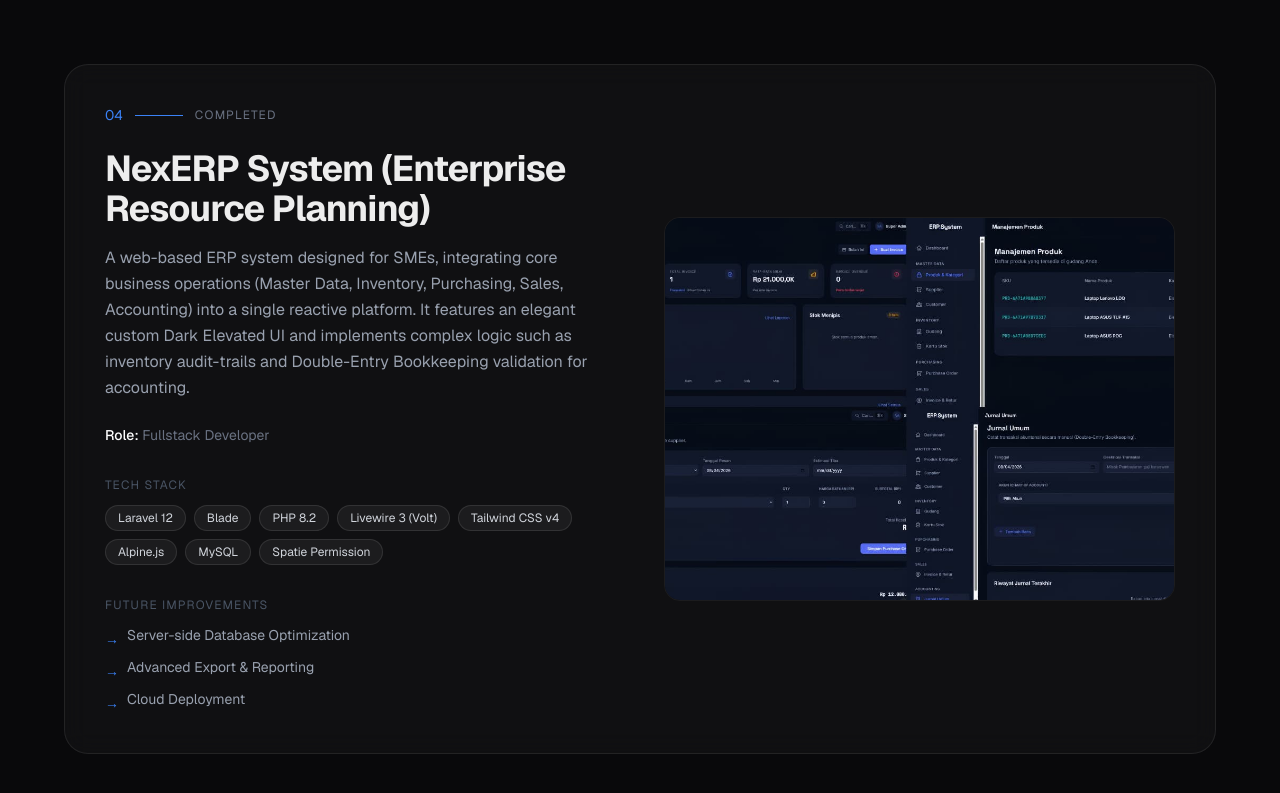
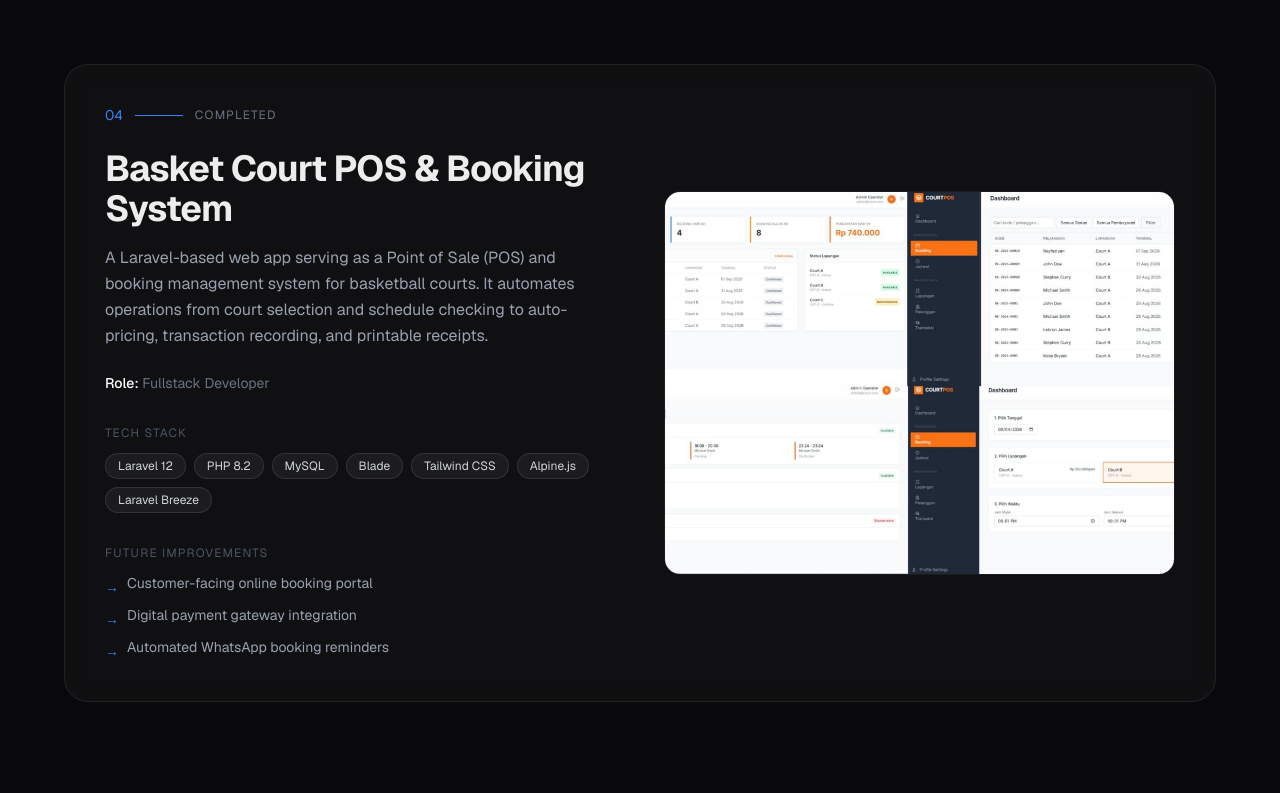
Before and after one commit to paizzz696-gif/faiz-portfolio, a Next.js app: page / in a window 1280 px wide. Shown: the part 3711-4504 px from the top of the page. Built offline with nearby package versions, Linux system fonts and the light colour scheme.

Commit message:
Tambah proyek Basket Court POS

```diff
--- a/src/data/projects.ts
+++ b/src/data/projects.ts
@@ -42,14 +42,14 @@
     futureImprovements: ["Multi-Format & Individual Downloads", "Custom 8-bit Frame Builder", "Dynamic Themes & Soundscapes"],
   },
   {
-    id: "nexerp-system",
-    title: "NexERP System (Enterprise Resource Planning)",
-    overview: "A web-based ERP system designed for SMEs, integrating core business operations (Master Data, Inventory, Purchasing, Sales, Accounting) into a single reactive platform. It features an elegant custom Dark Elevated UI and implements complex logic such as inventory audit-trails and Double-Entry Bookkeeping validation for accounting.",
-    image: "/images/projects/nexerp-system.jpg",
-    techStack: ["Laravel 12", "Blade", "PHP 8.2", "Livewire 3 (Volt)", "Tailwind CSS v4", "Alpine.js", "MySQL", "Spatie Permission"],
+    id: "basket-court-pos",
+    title: "Basket Court POS & Booking System",
+    overview: "A Laravel-based web app serving as a Point of Sale (POS) and booking management system for basketball courts. It automates operations from court selection and schedule checking to auto-pricing, transaction recording, and printable receipts.",
+    image: "/images/projects/basket-court-pos.jpg",
+    techStack: ["Laravel 12", "PHP 8.2", "MySQL", "Blade", "Tailwind CSS", "Alpine.js", "Laravel Breeze"],
     role: "Fullstack Developer",
     status: "Completed",
-    futureImprovements: ["Server-side Database Optimization", "Advanced Export & Reporting", "Cloud Deployment"],
+    futureImprovements: ["Customer-facing online booking portal", "Digital payment gateway integration", "Automated WhatsApp booking reminders"],
   }
 ];
 
```
Also changed, not shown: public/images/projects/basket-court-pos.jpg (added), public/images/projects/nexerp-system.jpg (deleted).
